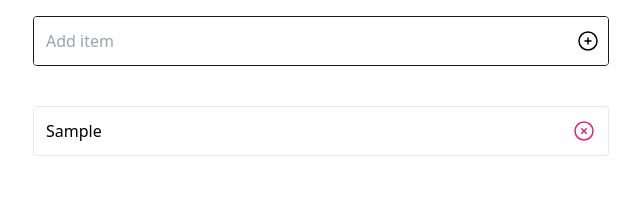
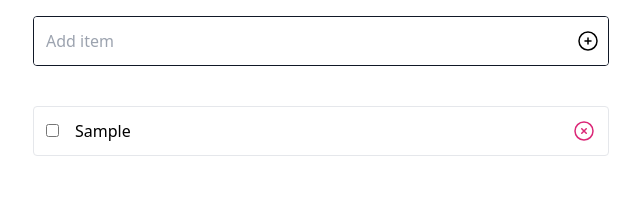
Before and after one commit to Ridjus/to-do, a React (Vite) app: page / in a window 1280 px wide. Both pictures are taken after typing "Sample" into the empty fields and a click on the button 907 px from the left and 41 px from the top of the page. Shown: the top 206 px of the page, without its empty margins (319-959 px from the left). Built offline with nearby package versions, Linux system fonts and the light colour scheme.

Commit message:
Add checkbox to mark status of todo

```diff
--- a/package.json
+++ b/package.json
@@ -14,6 +14,7 @@
   },
   "dependencies": {
     "@heroicons/react": "^2.0.13",
+    "clsx": "^1.2.1",
     "immer": "^9.0.16",
     "nanoid": "^4.0.0",
     "react": "^18.2.0",
--- a/src/features/Todo/Todo.tsx
+++ b/src/features/Todo/Todo.tsx
@@ -1,9 +1,12 @@
 import { XCircleIcon } from '@heroicons/react/24/outline';
+import { clsx } from 'clsx';
+import { useState } from 'react';
 
 import { useTodosActions } from '~/stores/todos';
-import { TodoInterface } from '~/types';
+import { TodoInterface as TodoProps } from '~/types';
 
-export function Todo({ id, title }: TodoInterface) {
+export function Todo({ id, title }: TodoProps) {
+  const [isComplete, setIsComplete] = useState(false);
   const { removeTodo } = useTodosActions();
 
   const handleRemove = () => {
@@ -11,8 +14,15 @@ export function Todo({ id, title }: TodoInterface) {
   };
 
   return (
-    <div className="flex items-center justify-between rounded border p-3 mb-2">
-      <span>{title}</span>
+    <div
+      className={clsx('flex items-center justify-between rounded border p-3 mb-2', {
+        'opacity-60': isComplete,
+      })}
+    >
+      <div>
+        <input type="checkbox" className="mr-4" onInput={() => setIsComplete((state) => !state)} />
+        <span>{title}</span>
+      </div>
       <button type="button" onClick={handleRemove}>
         <XCircleIcon className="w-6 h-6 text-pink-600" />
       </button>
--- a/src/stores/todos.ts
+++ b/src/stores/todos.ts
@@ -1,15 +1,15 @@
 import create from 'zustand';
 import { immer } from 'zustand/middleware/immer';
 
-import { TodoInterface } from '~/types';
+import { TodoInterface as Todo } from '~/types';
 
 interface State {
-  todos: TodoInterface[];
+  todos: Todo[];
 }
 
 interface Actions {
   actions: {
-    addTodo: (todo: TodoInterface) => void;
+    addTodo: (todo: Todo) => void;
     removeTodo: (id: string) => void;
   };
 }
```
Also changed, not shown: 1 other file (tests, documents, lock files or other folders).
